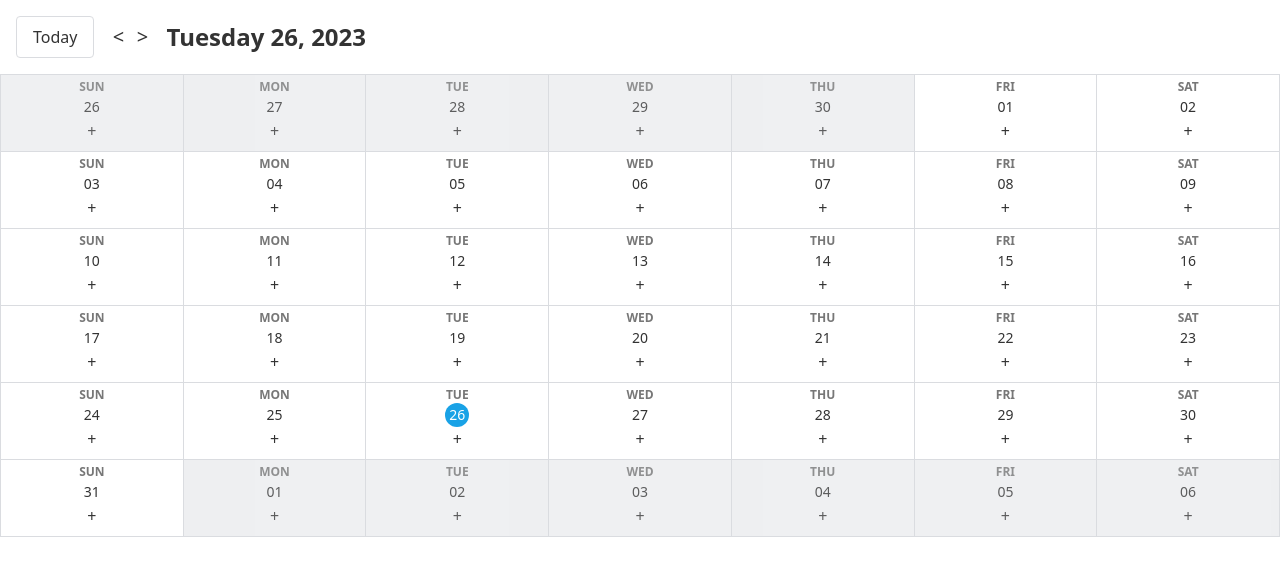
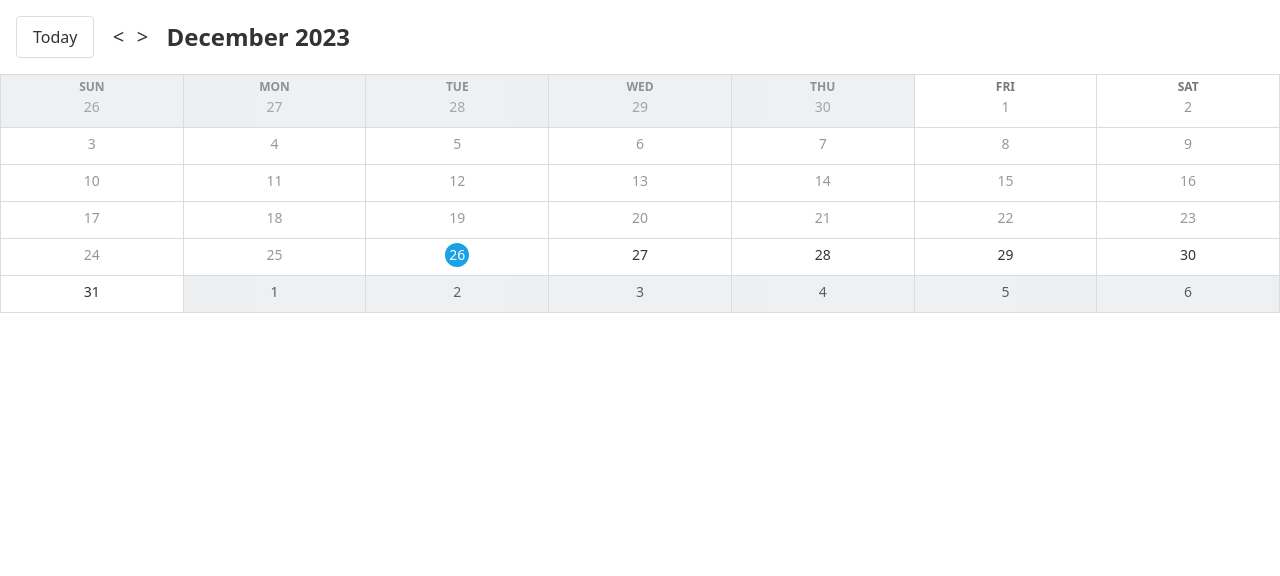
Before and after one commit to rshashank11/google-calender-clone, a React (Vite) app: page / in a window 1280 px wide. Shown: the top 576 px of the page. Built offline with nearby package versions, Linux system fonts and the light colour scheme.

Commit message:
Added the change month and other features

```diff
--- a/src/components/Calender.jsx
+++ b/src/components/Calender.jsx
@@ -1,35 +1,31 @@
 import React, { useEffect, useMemo, useState } from 'react'
-import {startOfWeek, startOfMonth, endOfWeek, endOfMonth, eachDayOfInterval, format, isWithinInterval, isSameMonth, isToday} from "date-fns"
+import {startOfWeek, startOfMonth, endOfWeek, endOfMonth, eachDayOfInterval, format, isWithinInterval, isSameMonth, isToday, subMonths, addMonths} from "date-fns"
+import CalenderDay from './CalenderDay'
 
 const Calender = () => {
     const [currentMonth, setCurrentMonth] = useState(new Date())
+    const firstDay = startOfWeek(startOfMonth(currentMonth))
 
     const calenderDays = useMemo(() => {
-        const startOfFirstWeak = startOfWeek(startOfMonth(currentMonth))
+
+        const startOfFirstWeek = startOfWeek(startOfMonth(currentMonth))
     const endOfLastWeek = endOfWeek(endOfMonth(currentMonth))
-    return eachDayOfInterval({start: startOfFirstWeak, end: endOfLastWeek})
+    return eachDayOfInterval({start: startOfFirstWeek, end: endOfLastWeek})
     },[currentMonth])
 
   return (
         <div className="calendar h-full flex flex-col text-[#333] ">
     <div className="header p-4 w-full flex items-center">
-      <button className="btn mr-2 bg-none border border-borderColor rounded py-2 px-4 text-base cursor-pointer transition-colors delay-[250ms] text-[#333] hover:bg-[#f1f3f4]">Today</button>
+      <button className="btn mr-2 bg-none border border-borderColor rounded py-2 px-4 text-base cursor-pointer transition-colors delay-[250ms] text-[#333] hover:bg-[#f1f3f4]" onClick={() => setCurrentMonth(new Date())}>Today</button>
       <div>
-        <button className="month-change-btn   cursor-pointer bg-none border-0 text-xl w-8 p-0 h-8 text-center align-middle rounded-full transition-colors delay-[250ms] text-[#333] hover:bg-[#f1f3f4] -mr-2">&lt;</button>
-        <button className="month-change-btn  mr-2 cursor-pointer bg-none border-0 text-xl w-8 p-0 h-8 text-center align-middle rounded-full transition-colors delay-[250ms] text-[#333] hover:bg-[#f1f3f4]">&gt;</button>
+        <button className="month-change-btn   cursor-pointer bg-none border-0 text-xl w-8 p-0 h-8 text-center align-middle rounded-full transition-colors delay-[250ms] text-[#333] hover:bg-[#f1f3f4] -mr-2" onClick={() => setCurrentMonth(month => subMonths(month, 1))}>&lt;</button>
+        <button className="month-change-btn  mr-2 cursor-pointer bg-none border-0 text-xl w-8 p-0 h-8 text-center align-middle rounded-full transition-colors delay-[250ms] text-[#333] hover:bg-[#f1f3f4]" onClick={() => setCurrentMonth(month => addMonths(month, 1))}>&gt;</button>
       </div>
-      <span className="month-title text-2xl font-bold">{format(new Date(), "eeee  dd, yyyy")}</span>
+      <span className="month-title text-2xl font-bold">{format(currentMonth, "MMMM yyyy")}</span>
     </div>
-    <div className="days flex-grow overflow-y-auto grid grid-cols-7 auto-rows-[minmax(100px, 1fr)] bg-borderColor gap-[1px] p-[1px]">
+    <div className="days flex-grow overflow-y-auto grid grid-cols-7 auto-rows-[minmax(0, 1fr)] bg-borderColor gap-[1px] p-[1px]">
         {calenderDays.map((day) => {
-            return (<div key={day.getTime()} className={`day bg-white p-1 overflow-hidden flex flex-col ${!isSameMonth(day, new Date()) && "non-month-day bg-opacity-75 opacity-75"} old-month-day`}>
-            <div className="day-header mb-1 flex flex-col items-center relative">
-              <div className="week-name uppercase text-xs font-bold text-[#777]">{format(day, "eee")}</div>
-              <div className={`day-number text-sm w-6 h-6 flex justify-center items-center ${isToday(day) && "bg-blueBg rounded-[50%] text-white"}`}>{format(day, "dd")}</div>
-              <button className="add-event-btn">+</button>
-            </div>
-          </div>
-            )
+            return <CalenderDay key={day.getTime()} day={day} firstDay={firstDay}/>
         })}
     </div></div>
   )
```
